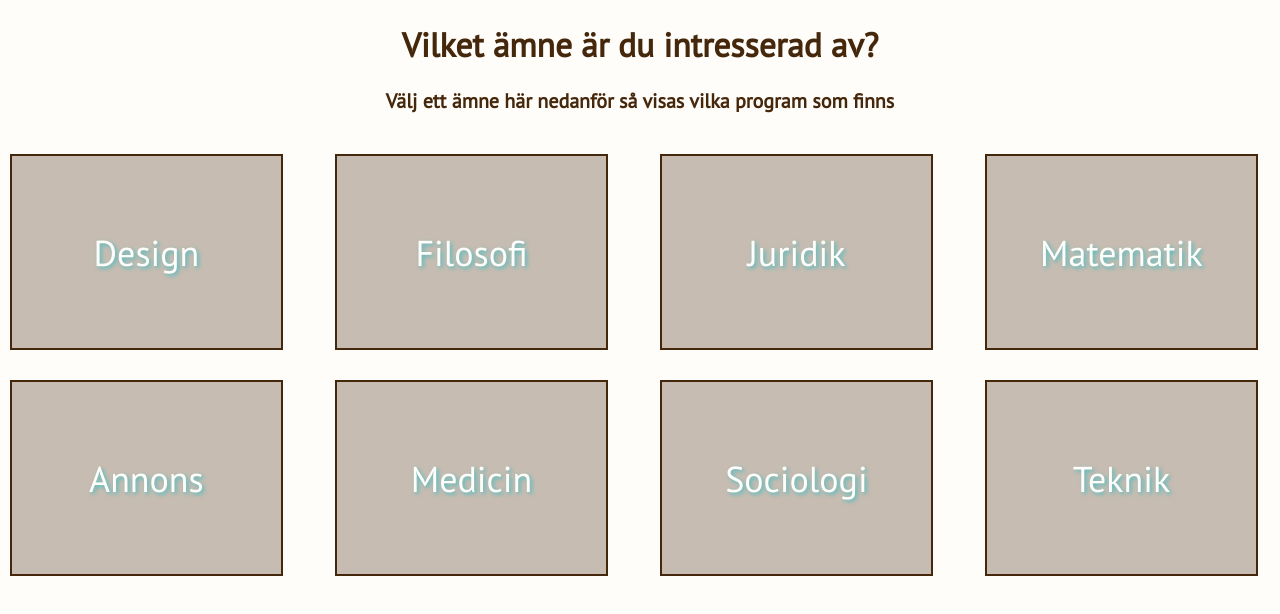
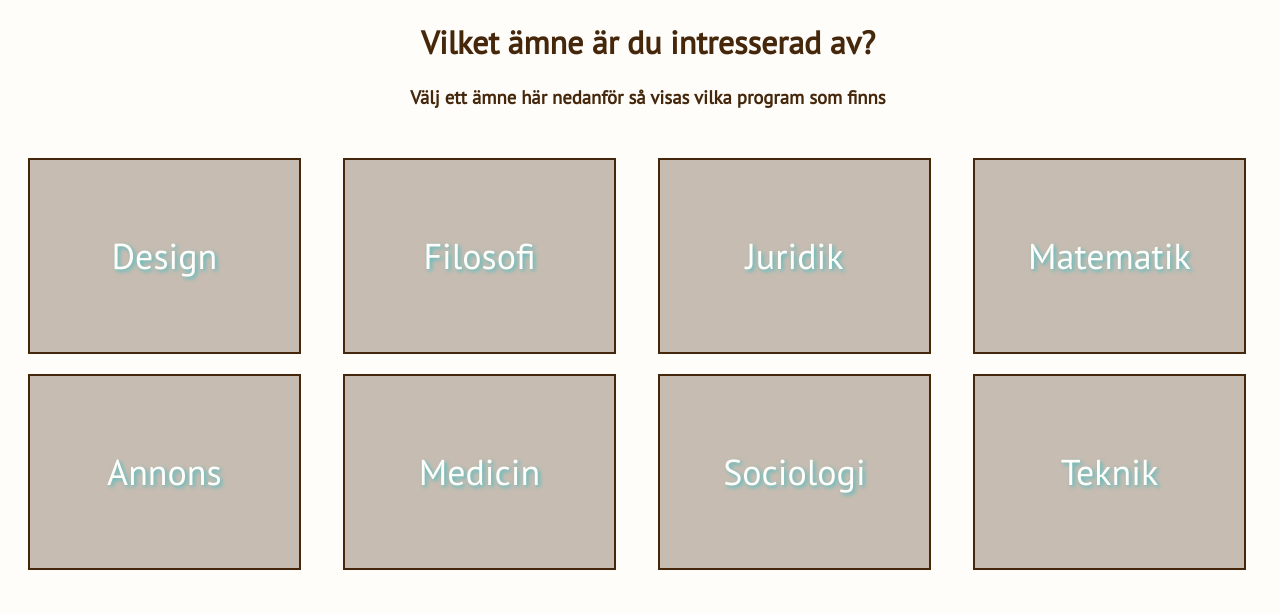
Before and after one commit to NathalieSaillo/Projektet-Saftiga-Granadas, a plain HTML site: page amneSida/amneSida.html in a window 1280 px wide. Drawn offline with Linux system fonts and the light colour scheme; files whose address does not match are found by name.

Commit message:
fixed css for the ämne sida

```diff
--- a/amneSida/amneSida.css
+++ b/amneSida/amneSida.css
@@ -5,9 +5,12 @@
 }
 
 body {
+    width: 100vw;
+    height: 100vh;
+    overflow-x: hidden;
+
     background-color: var(--background-color);
-    margin: 0px;
-    padding: 0px;
+    font-family: 'PT sans', sans-serif;
 }
 
 #container {
@@ -16,39 +19,30 @@ body {
 }
 
 #titles {
-    font-family: 'PT Sans', sans-serif;
     text-align: center;
     color: var(--secondary-color);
-    padding-bottom: 20px;
+    padding-bottom: 10px;
 }
 
-h1 {
+#val-amne-rub {
     font-weight: 900;
     font-size: 4.2vh;
 }
 
-h3 {
+#val-amne-urub {
     font-size: 2.5vh;
 }
 
-#wrapper {
-    display: flex;
-    justify-content: center;
-    align-items: center;
-}
+#val-boxar {
+    height: auto;
+    width: auto;
 
-#amneRubrik {
-    font-family: 'PT sans', sans-serif;
-    text-decoration: underline;
-    color: var(--main-color);
-}
-
-#val-boxar {
     display: grid;
     grid-template-columns: repeat(4, 1fr);
     grid-template-rows: repeat(2, 1fr);
-    gap: 30px;
-    margin-left: 10px;
+    gap: 20px;
+
+    margin: 20px;
 }
 
 .amne-box {
```
Also changed, not shown: amneSida/amneResultatSida.css (added).
